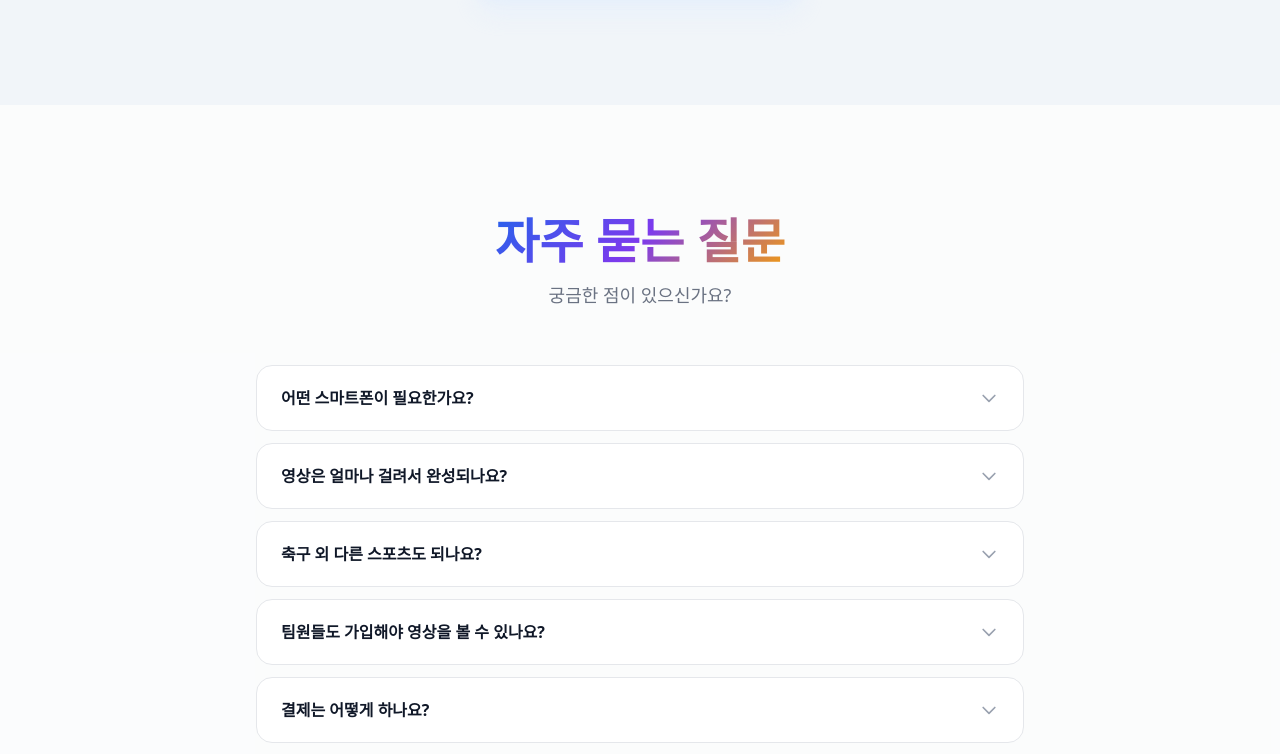
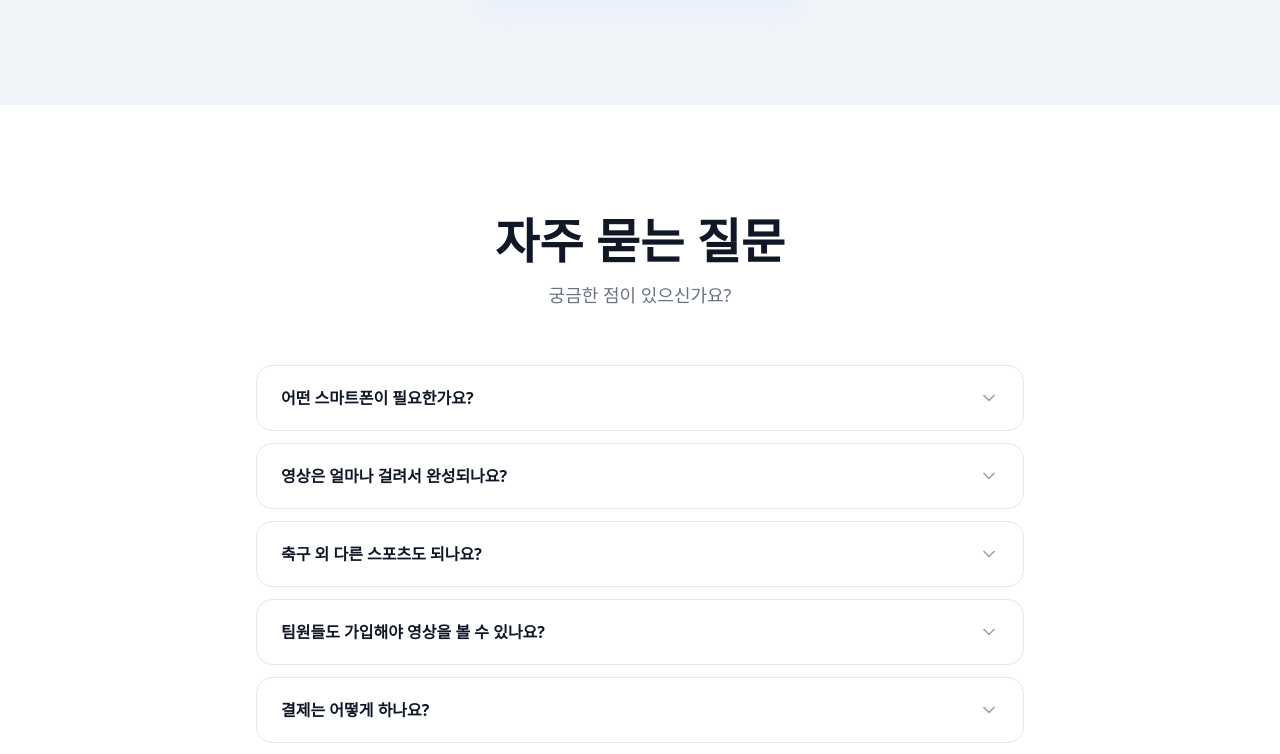
Before and after one commit to kangyh427/boomcast, a Next.js app: page / in a window 1280 px wide. Shown: the part 5998-6752 px from the top of the page. Built offline with nearby package versions, Linux system fonts and the light colour scheme; a web font is replaced by a local one.

Commit message:
Update FAQ.tsx

```diff
--- a/src/components/landing/FAQ.tsx
+++ b/src/components/landing/FAQ.tsx
@@ -1,20 +1,26 @@
 /*
  * ============================================================
  * 파일: src/components/landing/FAQ.tsx
- * 설명: BoomCast FAQ 아코디언 섹션
+ * 설명: BoomCast FAQ 아코디언 섹션 — 디자인 리뉴얼 v2
  * 경로: src/components/landing/FAQ.tsx
- * 최근 작업: 세션 7-B
- *   - "무료 체험은 어떻게 하나요?" 항목 삭제
- *   - → "결제는 어떻게 하나요?" 항목으로 교체
- *   - 무료 체험 관련 문구 전면 제거
+ * 최근 작업: 세션 11 - 디자인 리뉴얼 (마스터플랜 PART 8-7)
+ *   - 열림/닫힘: max-h 방식 → ref 기반 실제 높이 전환 (부드러움 개선)
+ *   - 활성 항목 좌측 블루 바 (3px) 표시
+ *   - 배경: gray-50/60 → white (Pricing이 slate이므로 대비)
+ *   - gradient-text 제거 (Hero에서만 사용 규칙)
+ *   - useInView 스크롤 등장 애니메이션
+ *   - "무료" 문구 없음 유지
+ *   - chevron 회전 애니메이션 유지
  * 작성일: 2026-03-07
  * ============================================================
  */
 
 "use client";
 
-import { useState } from "react";
+import { useState, useRef, useEffect, useCallback } from "react";
+import { ChevronDown } from "lucide-react";
 import { useLang } from "@/providers/LanguageProvider";
+import { useInView, useInViewMultiple } from "@/hooks/useInView";
 
 /* ── 한/영 섹션 텍스트 ── */
 const text = {
@@ -84,80 +90,111 @@ const faqData = {
   ],
 };
 
+/* ── 개별 아코디언 아이템 컴포넌트 (ref 기반 높이 전환) ── */
+function AccordionItem({
+  question,
+  answer,
+  isOpen,
+  onToggle,
+}: {
+  question: string;
+  answer: string;
+  isOpen: boolean;
+  onToggle: () => void;
+}) {
+  const contentRef = useRef<HTMLDivElement>(null);
+  const [height, setHeight] = useState(0);
+
+  /* 답변 열림/닫힘 시 실제 높이를 계산 */
+  useEffect(() => {
+    if (isOpen && contentRef.current) {
+      setHeight(contentRef.current.scrollHeight);
+    } else {
+      setHeight(0);
+    }
+  }, [isOpen]);
+
+  return (
+    <div
+      className={`bg-white rounded-2xl border transition-all duration-300 overflow-hidden ${
+        isOpen
+          ? "border-blue-200 shadow-md shadow-blue-50/60 border-l-[3px] border-l-blue-500"
+          : "border-gray-200 hover:border-gray-300"
+      }`}
+    >
+      {/* 질문 버튼 */}
+      <button
+        onClick={onToggle}
+        className="w-full flex items-center justify-between px-6 py-5 text-left"
+      >
+        <span className="text-sm sm:text-base font-semibold text-gray-900 pr-4">
+          {question}
+        </span>
+        <ChevronDown
+          className={`w-5 h-5 text-gray-400 shrink-0 transition-transform duration-300 ${
+            isOpen ? "rotate-180 text-blue-500" : ""
+          }`}
+        />
+      </button>
+
+      {/* 답변 영역: ref 기반 실제 높이로 부드러운 전환 */}
+      <div
+        style={{ maxHeight: height }}
+        className="overflow-hidden transition-all duration-300 ease-in-out"
+      >
+        <div ref={contentRef} className="px-6 pb-5">
+          <p className="text-sm text-gray-500 leading-relaxed">
+            {answer}
+          </p>
+        </div>
+      </div>
+    </div>
+  );
+}
+
 export default function FAQ() {
   const { lang } = useLang();
   const t = text[lang];
   const items = faqData[lang];
   const [openIndex, setOpenIndex] = useState<number | null>(null);
 
-  const toggle = (index: number) => {
+  const toggle = useCallback(
+    (index: number) => {
       setOpenIndex(openIndex === index ? null : index);
-  };
+    },
+    [openIndex]
+  );
+
+  /* 스크롤 등장 애니메이션 */
+  const headerRef = useInView();
+  const listRef = useInViewMultiple();
 
   return (
-    <section className="py-20 sm:py-28 px-4 bg-gray-50/60">
+    <section className="py-20 sm:py-28 px-4 bg-white">
       <div className="max-w-3xl mx-auto">
         {/* ── 섹션 헤더 ── */}
-        <div className="text-center mb-14">
+        <div ref={headerRef} className="reveal text-center mb-14">
           <h2 className="text-3xl sm:text-4xl lg:text-5xl font-extrabold text-gray-900 mb-4">
-            <span className="gradient-text">{t.sectionTitle}</span>
+            {t.sectionTitle}
           </h2>
           <p className="text-gray-500 text-lg">{t.sectionSubtitle}</p>
         </div>
 
         {/* ── 아코디언 ── */}
-        <div className="space-y-3">
-          {items.map((item, index) => {
-            const isOpen = openIndex === index;
-            return (
+        <div ref={listRef} className="space-y-3">
+          {items.map((item, index) => (
             <div
               key={index}
-                className={`bg-white rounded-2xl border transition-all duration-300 ${
-                  isOpen
-                    ? "border-blue-200 shadow-md shadow-blue-50"
-                    : "border-gray-200 hover:border-gray-300"
-                }`}
+              className={`reveal stagger-${Math.min(index + 1, 5)}`}
             >
-                {/* 질문 버튼 */}
-                <button
-                  onClick={() => toggle(index)}
-                  className="w-full flex items-center justify-between px-6 py-5 text-left"
-                >
-                  <span className="text-sm sm:text-base font-semibold text-gray-900 pr-4">
-                    {item.q}
-                  </span>
-                  <svg
-                    className={`w-5 h-5 text-gray-400 shrink-0 transition-transform duration-300 ${
-                      isOpen ? "rotate-180" : ""
-                    }`}
-                    fill="none"
-                    stroke="currentColor"
-                    viewBox="0 0 24 24"
-                  >
-                    <path
-                      strokeLinecap="round"
-                      strokeLinejoin="round"
-                      strokeWidth={2}
-                      d="M19 9l-7 7-7-7"
+              <AccordionItem
+                question={item.q}
+                answer={item.a}
+                isOpen={openIndex === index}
+                onToggle={() => toggle(index)}
               />
-                  </svg>
-                </button>
-
-                {/* 답변 영역 */}
-                <div
-                  className={`overflow-hidden transition-all duration-300 ${
-                    isOpen ? "max-h-40 opacity-100" : "max-h-0 opacity-0"
-                  }`}
-                >
-                  <div className="px-6 pb-5">
-                    <p className="text-sm text-gray-500 leading-relaxed">
-                      {item.a}
-                    </p>
             </div>
-                </div>
-              </div>
-            );
-          })}
+          ))}
         </div>
       </div>
     </section>
```
Lines whose indentation alone changed are shown as unchanged.
